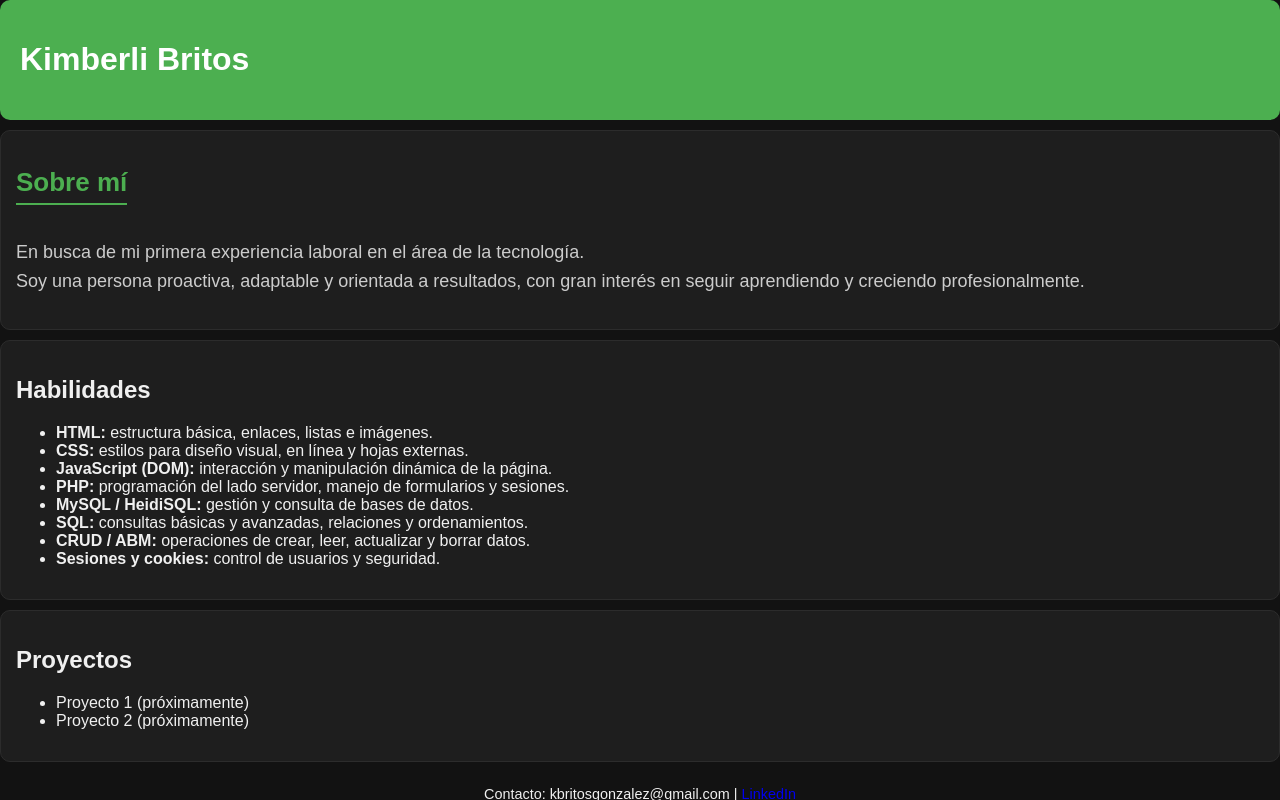
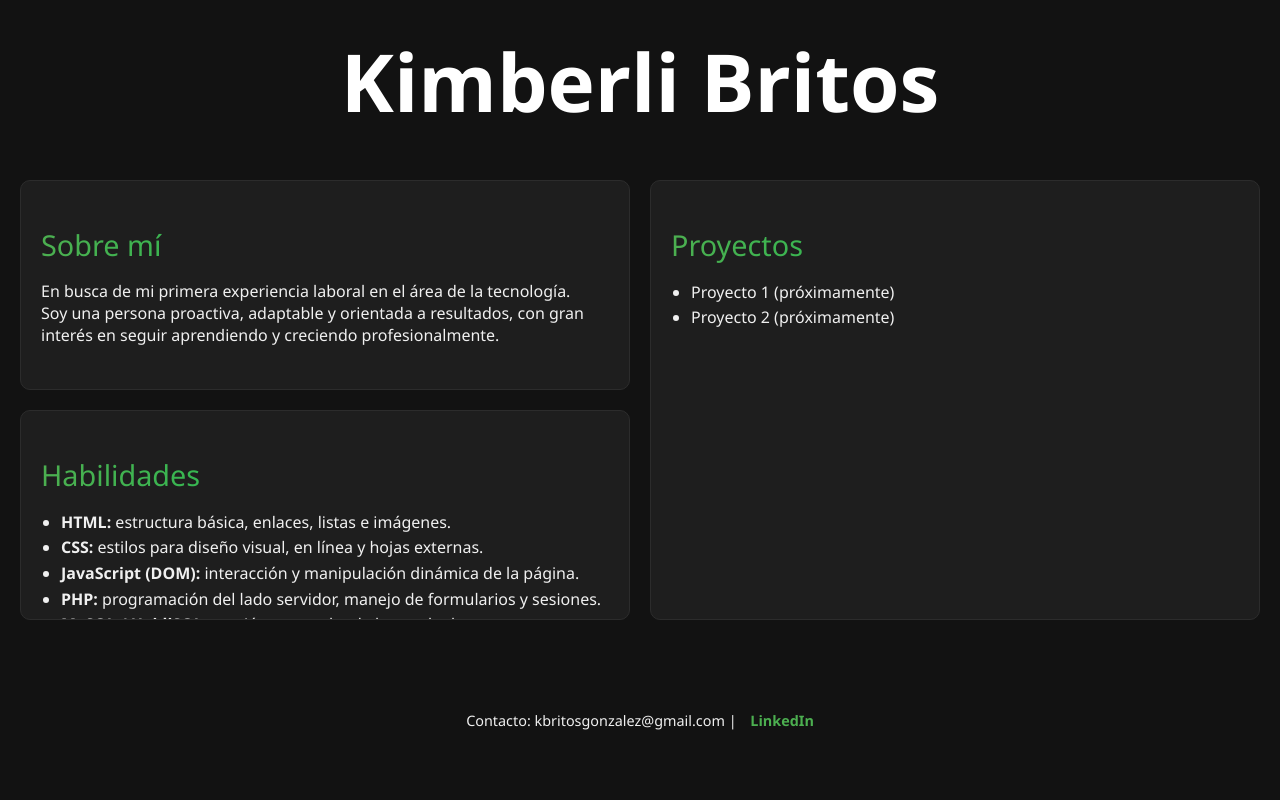
Before and after one commit to judith-uy/judith-uy.github.io, a plain HTML site: page index.html in a window 1280 px wide. Drawn offline with Linux system fonts and the light colour scheme.

Commit message:
Update style.css

```diff
--- a/style.css
+++ b/style.css
@@ -1,60 +1,85 @@
-/* Hace que el body ocupe toda la altura de la pantalla y evita el scroll general */
+/* Hace que el body ocupe toda la pantalla y evita el scroll */
 html, body {
-  height: 100vh;            /* Usa el 100% de la altura de la ventana */
-  margin: 0;                /* Quita márgenes por defecto */
-  padding: 0;               /* Quita relleno por defecto */
-  overflow: hidden;         /* Oculta cualquier scroll general */
-  display: flex;            /* Activa diseño en columna para header, sección y footer */
-  flex-direction: column;   /* Acomoda elementos uno debajo del otro */
+  height: 100vh; /* Altura completa de la ventana */
+  margin: 0;
+  padding: 0;
+  overflow: hidden; /* Sin scroll */
+  font-family: 'Segoe UI', Tahoma, Geneva, Verdana, sans-serif; /* Fuente más moderna */
+  background-color: #121212; /* Fondo negro */
+  color: #f0f0f0;
 }
 
-body {
-  background-color: #121212;  /* Fondo negro suave */
-  color: #f0f0f0;             /* Texto claro */
-  font-family: Arial, sans-serif;
+/* Encabezado centrado */
+header {
+  display: flex;
+  justify-content: center; /* Centra horizontalmente */
+  align-items: center;      /* Centra verticalmente */
+  height: 20vh;             /* Ocupa 20% de la pantalla */
+  background-color: #121212;
+  color: white;
+  font-size: 2.5em;
+  font-weight: 300;
+  text-align: center;
 }
 
-/* Estilo del encabezado (nombre y descripción) */
-header {
-  background-color: #4CAF50;  /* Verde */
-  color: white;
+/* Contenedor principal con dos columnas */
+main {
+  display: flex;
+  flex: 1;
+  height: 60vh; /* Parte del medio */
+  padding: 20px;
+  gap: 20px;
+  box-sizing: border-box;
+}
+
+.izquierda, .derecha {
+  flex: 1;
+  display: flex;
+  flex-direction: column;
+  gap: 20px;
+  overflow: hidden;
+}
+
+/* Secciones internas */
+section {
+  background-color: #1e1e1e;
   padding: 20px;
   border-radius: 10px;
-  flex-shrink: 0;             /* El header no se reduce si hay poco espacio */
+  border: 1px solid #2c2c2c;
+  overflow: hidden;
+  flex: 1;
 }
 
-/* Secciones generales */
-section {
-  flex: 1;                          /* Ocupa todo el espacio disponible entre header y footer */
-  overflow-y: auto;                /* Si hay mucho contenido, solo esta parte tiene scroll */
-  margin-top: 10px;
-  background-color: #1e1e1e;       /* Gris oscuro */
-  padding: 15px;
-  border-radius: 10px;
-  border: 1px solid #2c2c2c;
+/* Estilo de títulos con degradado */
+section h2 {
+  font-size: 1.8em;
+  font-weight: 300;
+  background: linear-gradient(to right, #4CAF50, #00C853);
+  -webkit-background-clip: text;
+  -webkit-text-fill-color: transparent;
+  margin-bottom: 15px;
 }
 
-/* Título de "Sobre mí" */
-.sobre-mi h2 {
-  color: #4CAF50;                  /* Verde para títulos */
-  font-size: 26px;
-  margin-bottom: 15px;
-  border-bottom: 2px solid #4CAF50;
-  display: inline-block;
-  padding-bottom: 5px;
-}
-
-/* Párrafo de "Sobre mí" */
-.sobre-mi p {
-  font-size: 18px;
-  color: #ccc;
+/* Lista de habilidades */
+ul {
+  padding-left: 20px;
   line-height: 1.6;
 }
 
-/* Estilo del pie de página */
+/* Pie de página con contacto y LinkedIn */
 footer {
-  flex-shrink: 0;                  /* El footer tampoco se reduce */
+  height: 20vh;
+  display: flex;
+  justify-content: center;
+  align-items: center;
+  flex-direction: column;
   font-size: 0.9em;
   text-align: center;
-  padding: 10px;
 }
+
+footer a {
+  color: #4CAF50;
+  text-decoration: none;
+  margin-left: 10px;
+  font-weight: bold;
+}
```
